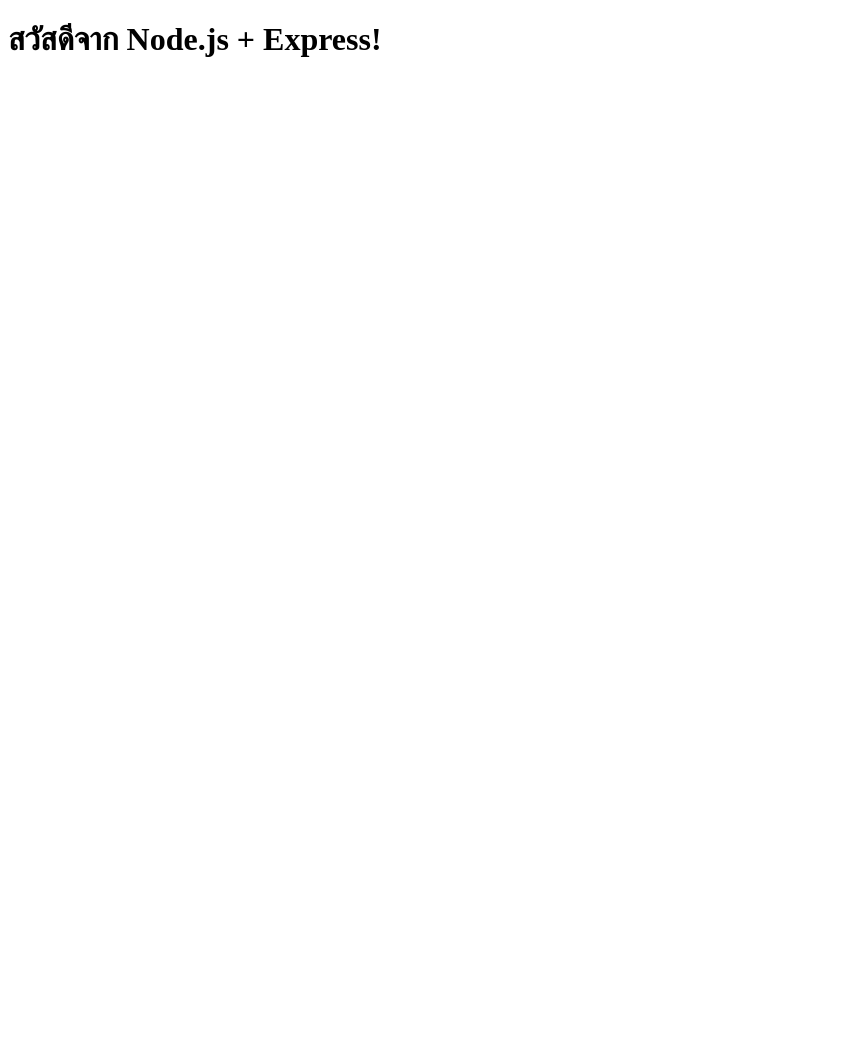
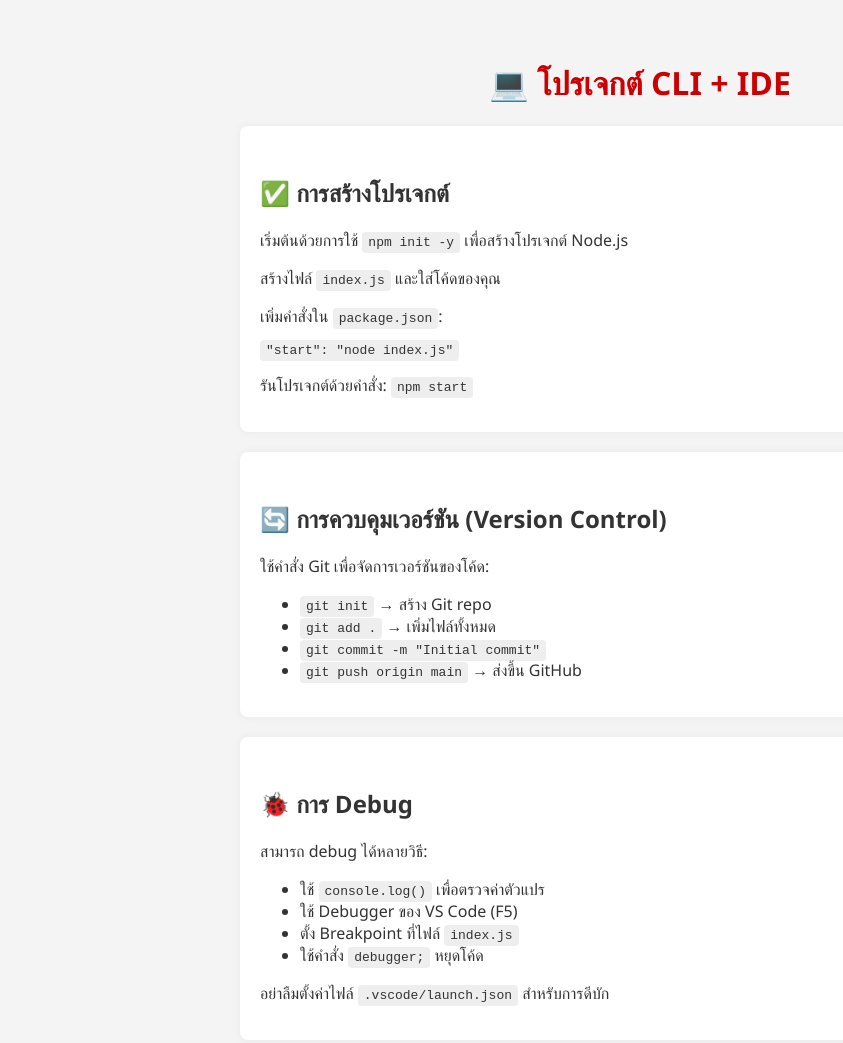
Before and after one commit to aomezzz/Cli_Ide, a website: page public/index.html in a window 1280 px wide. Shown: the top 1043 px of the page, without its empty margins (0-843 px from the left). Before the commit the page ends 800 px from the top, so only its background shows below. Drawn offline with Linux system fonts and the light colour scheme.

Commit message:
update index

```diff
--- a/public/index.html
+++ b/public/index.html
@@ -1,11 +1,76 @@
 <!DOCTYPE html>
-<html lang="en">
+<html lang="th">
 <head>
   <meta charset="UTF-8" />
   <meta name="viewport" content="width=device-width, initial-scale=1.0"/>
-  <title>node</title>
+  <title>ทดลองโปรเจกต์ CLI + IDE</title>
+  <style>
+    body {
+      font-family: 'Segoe UI', sans-serif;
+      background: #f4f4f4;
+      color: #333;
+      padding: 40px;
+      max-width: 800px;
+      margin: auto;
+    }
+    h1 {
+      color: #cc0000;
+      text-align: center;
+    }
+    h2 {
+      color: #333;
+      margin-top: 30px;
+    }
+    code {
+      background: #eee;
+      padding: 3px 6px;
+      border-radius: 4px;
+      font-family: monospace;
+    }
+    .section {
+      background: white;
+      border-radius: 8px;
+      padding: 20px;
+      margin-top: 20px;
+      box-shadow: 0 0 10px rgba(0,0,0,0.05);
+    }
+  </style>
 </head>
 <body>
-  <h1>สวัสดีจาก Node.js + Express!</h1>
+  <h1>💻 โปรเจกต์ CLI + IDE</h1>
+
+  <div class="section">
+    <h2>✅ การสร้างโปรเจกต์</h2>
+    <p>เริ่มต้นด้วยการใช้ <code>npm init -y</code> เพื่อสร้างโปรเจกต์ Node.js</p>
+    <p>สร้างไฟล์ <code>index.js</code> และใส่โค้ดของคุณ</p>
+    <p>เพิ่มคำสั่งใน <code>package.json</code>:</p>
+    <pre><code>"start": "node index.js"</code></pre>
+    <p>รันโปรเจกต์ด้วยคำสั่ง: <code>npm start</code></p>
+  </div>
+
+  <div class="section">
+    <h2>🔄 การควบคุมเวอร์ชัน (Version Control)</h2>
+    <p>ใช้คำสั่ง Git เพื่อจัดการเวอร์ชันของโค้ด:</p>
+    <ul>
+      <li><code>git init</code> → สร้าง Git repo</li>
+      <li><code>git add .</code> → เพิ่มไฟล์ทั้งหมด</li>
+      <li><code>git commit -m "Initial commit"</code></li>
+      <li><code>git push origin main</code> → ส่งขึ้น GitHub</li>
+    </ul>
+  </div>
+
+  <div class="section">
+    <h2>🐞 การ Debug</h2>
+    <p>สามารถ debug ได้หลายวิธี:</p>
+    <ul>
+      <li>ใช้ <code>console.log()</code> เพื่อตรวจค่าตัวแปร</li>
+      <li>ใช้ Debugger ของ VS Code (F5)</li>
+      <li>ตั้ง Breakpoint ที่ไฟล์ <code>index.js</code></li>
+      <li>ใช้คำสั่ง <code>debugger;</code> หยุดโค้ด</li>
+    </ul>
+    <p>อย่าลืมตั้งค่าไฟล์ <code>.vscode/launch.json</code> สำหรับการดีบัก</p>
+  </div>
+
+  <p style="text-align:center; margin-top: 40px;">👨‍💻 พัฒนาโดยผ่าน CLI และ VS Code IDE</p>
 </body>
 </html>
--- /dev/null
+++ b/public/style.css
@@ -0,0 +1,107 @@
+* {
+  box-sizing: border-box;
+  scroll-behavior: smooth;
+}
+
+body {
+  margin: 0;
+  font-family: 'Inter', sans-serif;
+  background: #f6f9fc;
+  color: #333;
+}
+
+.container {
+  max-width: 960px;
+  margin: 0 auto;
+  padding: 0 20px;
+}
+
+nav.navbar {
+  background: #1f2937;
+  color: white;
+  padding: 12px 0;
+  position: sticky;
+  top: 0;
+  z-index: 10;
+  box-shadow: 0 2px 5px rgba(0, 0, 0, 0.1);
+}
+
+nav.navbar h1 {
+  display: inline-block;
+  margin: 0;
+  font-size: 1.2rem;
+}
+
+nav.navbar .menu {
+  float: right;
+}
+
+nav.navbar a, nav.navbar button {
+  margin-left: 15px;
+  color: white;
+  text-decoration: none;
+  font-size: 0.95rem;
+  background: none;
+  border: none;
+  cursor: pointer;
+}
+
+nav.navbar a:hover, nav.navbar button:hover {
+  text-decoration: underline;
+}
+
+header {
+  background: linear-gradient(135deg, #f43f5e, #ec4899);
+  color: white;
+  padding: 60px 20px;
+  text-align: center;
+}
+
+header h2 {
+  margin-top: 0;
+  font-size: 2rem;
+}
+
+main {
+  margin-top: 30px;
+}
+
+.card {
+  background: white;
+  padding: 25px;
+  border-radius: 10px;
+  margin-bottom: 25px;
+  box-shadow: 0 2px 12px rgba(0,0,0,0.05);
+  transition: transform 0.2s;
+}
+
+.card:hover {
+  transform: translateY(-2px);
+}
+
+.card h3 {
+  margin-top: 0;
+  color: #db2777;
+}
+
+code {
+  background: #f3f4f6;
+  padding: 2px 6px;
+  border-radius: 4px;
+  font-family: monospace;
+}
+
+pre {
+  background: #111827;
+  color: #d1d5db;
+  padding: 12px;
+  border-radius: 5px;
+  overflow-x: auto;
+}
+
+footer {
+  text-align: center;
+  padding: 20px;
+  color: #555;
+  font-size: 0.9rem;
+}
```
Also changed, not shown: index.js (line endings or trailing spaces).
